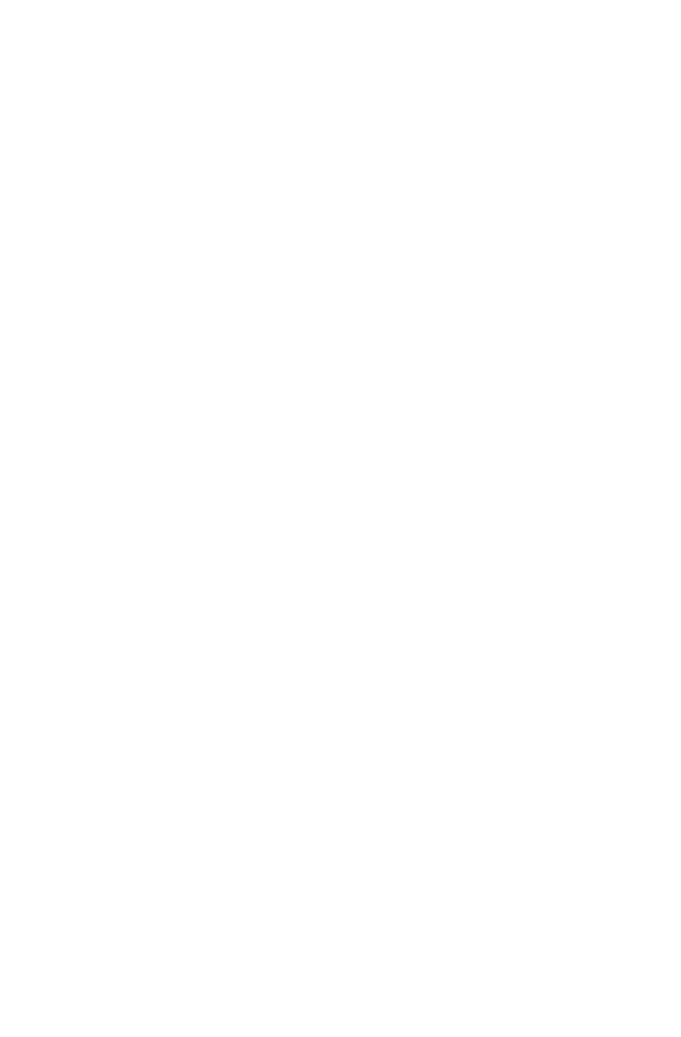
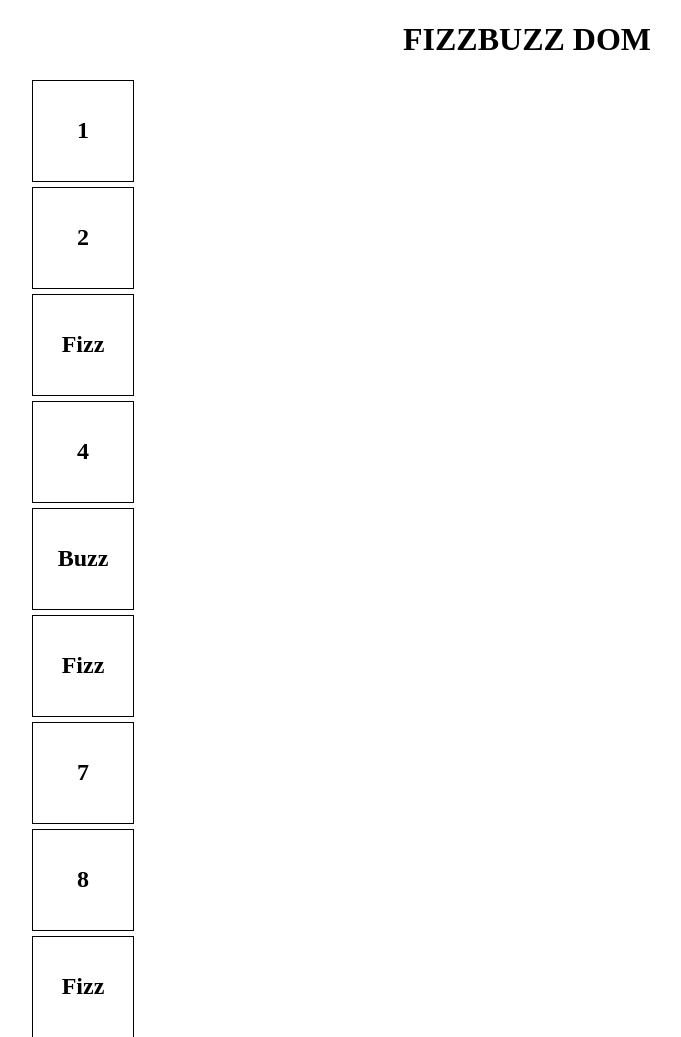
Before and after one commit to emilianoaprile/js-fizzbuzz, a plain HTML site: page index.html in a window 1280 px wide. Shown: the top 1037 px of the page, without its empty margins (113-794 px from the left). Before the commit the page ends 800 px from the top, so only its background shows below. Drawn offline with Linux system fonts and the light colour scheme.

Commit message:
ADDED - elements printed inside boxes

```diff
--- a/index.html
+++ b/index.html
@@ -4,8 +4,42 @@
     <meta charset="UTF-8">
     <meta name="viewport" content="width=device-width, initial-scale=1.0">
     <title>Fizz Buzz</title>
+    <!-- css -->
+    <style>
+        .grid {
+				display: grid;
+				gap: 10px;
+				grid-template-columns: repeat(8, 1fr);
+			}
+
+			.box {
+				aspect-ratio: 1;
+                border: 1px solid black;
+				color: black;
+				font-size: 24px;
+				font-weight: bold;
+				display: flex;
+				justify-content: center;
+				align-items: center;
+                width: 100px;
+                margin: 5px;
+			}
+
+            .container {
+                width: 1000px;
+                margin: 0 auto;
+            }
+
+            .title {
+                text-align: center;
+                text-transform: uppercase;
+            }
+    </style>
 </head>
 <body>
+    <div class="container">
+        <h1 class="title">fizzBuzz DOM</h1>
+    </div>
 
 
 
--- a/js/app.js
+++ b/js/app.js
@@ -19,8 +19,9 @@
 //     - ALTRIMENTI
 //         stampa il valore di n
 
+const containerDOMElement = document.querySelector('.container')
 
-// CREA LA SCALA DA 1 A 100 + console.log
+// CREA LA SCALA DA 1 A 100
 for (let i = 0; i < 100; i++) {
     // inizializzo una variabile n per escludere lo 0
 	let n = i + 1
@@ -31,19 +32,33 @@ for (let i = 0; i < 100; i++) {
     let buzz = n % 5;
     let fizzBuzz = n % 15;
 
+    // inizializzo una variabile che crea un elemento div nel DOM
+    const boxDOMElement = document.createElement('div')
+
+    // aggiungo la classe box al div appena creato
+	boxDOMElement.classList.add('box')
+	console.log(boxDOMElement)
+
+    // appendo la classe box all'elemendo container
+    containerDOMElement.append(boxDOMElement)
+
     // calcolo quando il modulo da resto zero a seconda della variabile selezionata
     if (fizzBuzz === 0) {
         console.log('FizzBuzz:', n, fizzBuzz)
+        boxDOMElement.innerHTML = 'FizzBuzz';
 
     } else if (fizz === 0) {
         console.log('Fizz:', n, fizz)
+        boxDOMElement.innerHTML = 'Fizz';
 
     } else if (buzz === 0) {
         console.log('Buzz:', n, buzz)
+        boxDOMElement.innerHTML = 'Buzz';
 
     // stampo "n" per visualizzare i numeri che non sono coinvolti nel calcolo
     } else {
         console.log(n)
+        boxDOMElement.innerHTML = n
     }
 
 }
```
